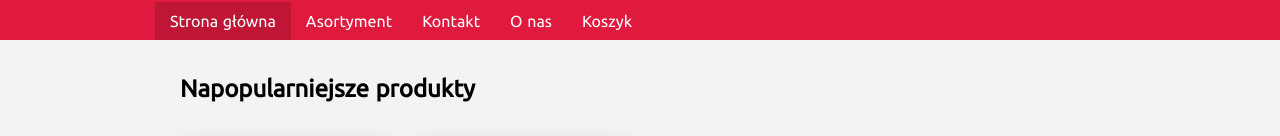
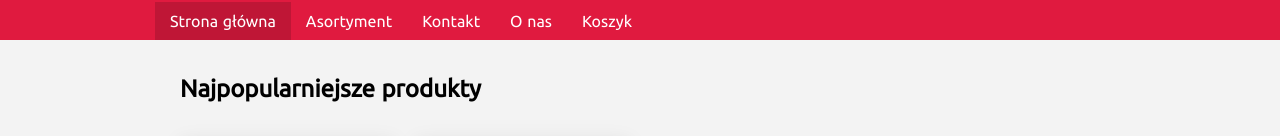
Before and after one commit to rafalkepczynski/shop-frontend-prototype, a Nuxt app: page / in a window 1280 px wide. Shown: the part 116-252 px from the top of the page. Built offline with nearby package versions, Linux system fonts and the light colour scheme.

Commit message:
Fix typo

```diff
--- a/pages/index.vue
+++ b/pages/index.vue
@@ -1,6 +1,6 @@
 <template>
   <div class="container">
-    <h2>Napopularniejsze produkty</h2>
+    <h2>Najpopularniejsze produkty</h2>
     <div class="container grid">
       <nuxt-link v-for="(product, slug) in products" :key="slug" :to="`/produkt/${slug}`">
         <Card :product="product" />
```
